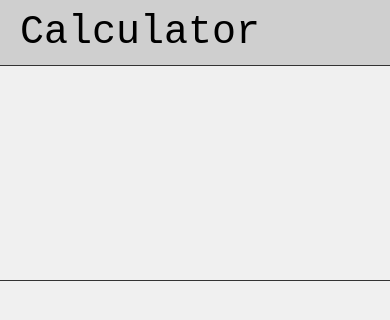
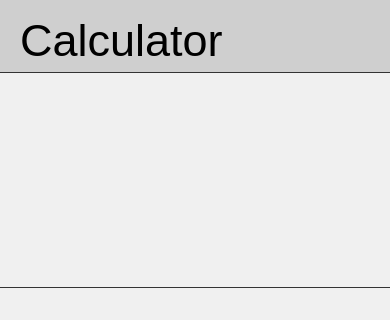
Before and after one commit to YatharthVyas/Calculator-React-Native, a React Native app: screen / in a window 390 px wide. Shown: the top 320 px of the page. Built offline with nearby package versions, Linux system fonts and the light colour scheme.

Commit message:
enhance topbar styles

```diff
--- a/src/components/Topbar/Topbar.js
+++ b/src/components/Topbar/Topbar.js
@@ -14,15 +14,15 @@ const styles = StyleSheet.create({
     flex: 1,
     backgroundColor: '#CFCFCF',
     fontSize: 20,
-    paddingBottom: 10,
-    paddingTop: 10,
+    paddingBottom: 5,
+    paddingTop: 15,
     paddingLeft: 20,
     borderBottomColor: '#333',
     borderBottomWidth: 1,
     marginBottom: 15,
   },
   headText: {
-  	fontSize: 40,
-    fontFamily: 'Courier New',
+  	fontSize: 45,
+    fontFamily: 'Arial',
   }
 });
```
